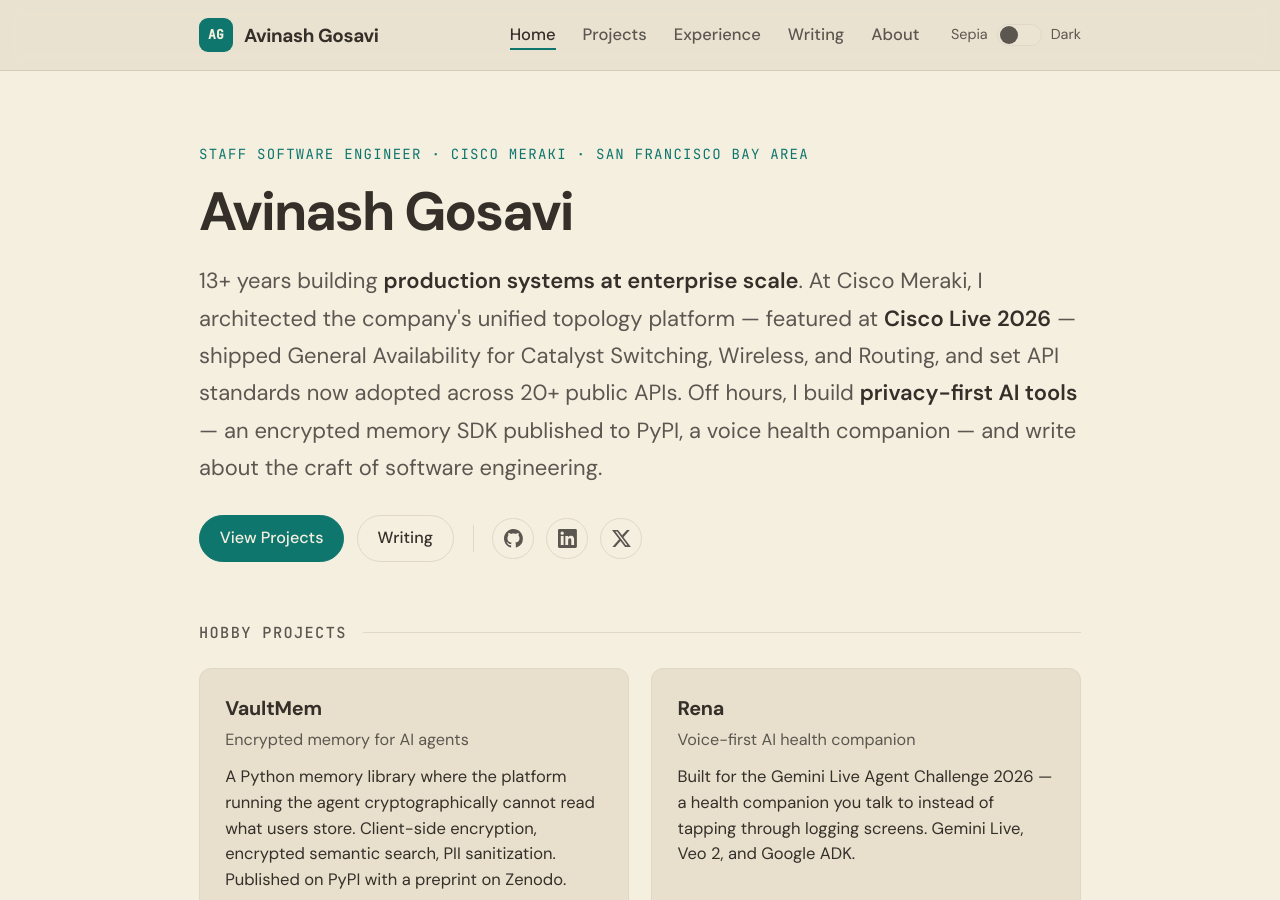
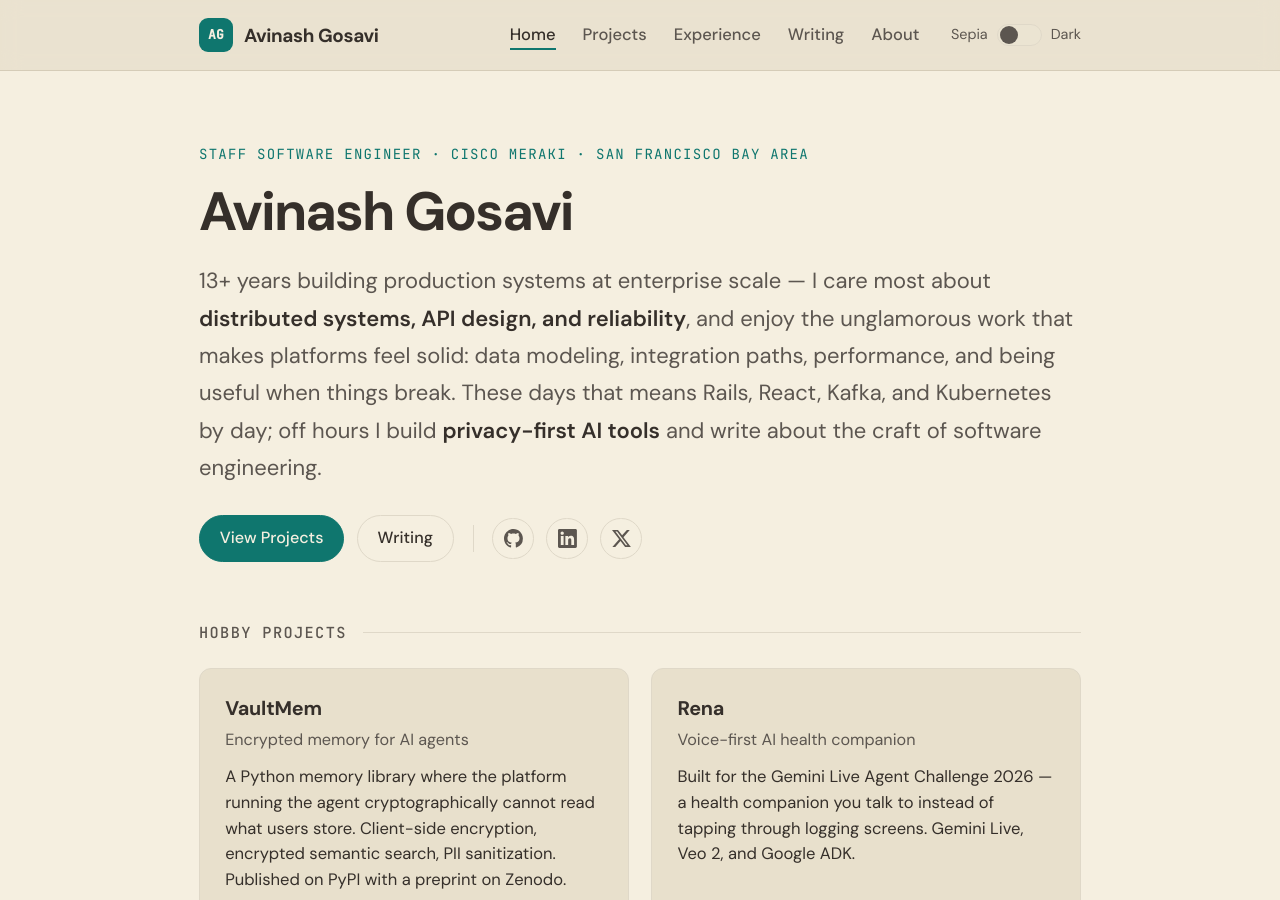
Before and after one commit to aag1091-alt/avinashgosavi.com, a Jekyll site: the page built from index.md, in a window 1280 px wide and 900 px high. Built offline with Jekyll 4.4.1, drawn with Linux system fonts in a browser that asks for light colours.

Commit message:
Rewrite hero intro to focus on skills over achievements

```diff
--- a/_config.yml
+++ b/_config.yml
@@ -1,6 +1,6 @@
 title: Avinash Gosavi
 tagline: Staff Software Engineer
-description: Portfolio and blog of Avinash Gosavi — Staff Software Engineer at Cisco Meraki with 13+ years building enterprise-scale platform systems, plus privacy-first AI tools on the side.
+description: Portfolio and blog of Avinash Gosavi — Staff Software Engineer focused on distributed systems, API design, and reliability, building privacy-first AI tools on the side.
 baseurl: ""
 url: "https://www.avinashgosavi.com"
 
--- a/_layouts/home.html
+++ b/_layouts/home.html
@@ -7,14 +7,13 @@
     <p class="hero-kicker">Staff Software Engineer · Cisco Meraki · San Francisco Bay Area</p>
     <h1 class="hero-title">Avinash Gosavi</h1>
     <p class="hero-intro">
-      13+ years building <strong>production systems at enterprise scale</strong>.
-      At Cisco Meraki, I architected the company's unified topology platform —
-      featured at <strong>Cisco Live 2026</strong> — shipped General Availability
-      for Catalyst Switching, Wireless, and Routing, and set API standards now
-      adopted across 20+ public APIs. Off hours, I build
-      <strong>privacy-first AI tools</strong> — an encrypted memory SDK
-      published to PyPI, a voice health companion — and write about the
-      craft of software engineering.
+      13+ years building production systems at enterprise scale — I care most
+      about <strong>distributed systems, API design, and reliability</strong>,
+      and enjoy the unglamorous work that makes platforms feel solid:
+      data modeling, integration paths, performance, and being useful when
+      things break. These days that means Rails, React, Kafka, and Kubernetes
+      by day; off hours I build <strong>privacy-first AI tools</strong> and
+      write about the craft of software engineering.
     </p>
     <div class="hero-links">
       <a class="hero-btn hero-btn-primary" href="{{ '/projects' | relative_url }}">View Projects</a>
```
